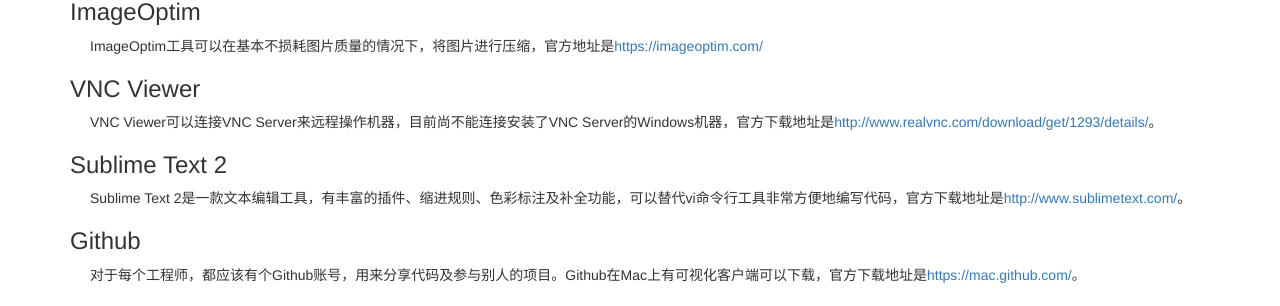
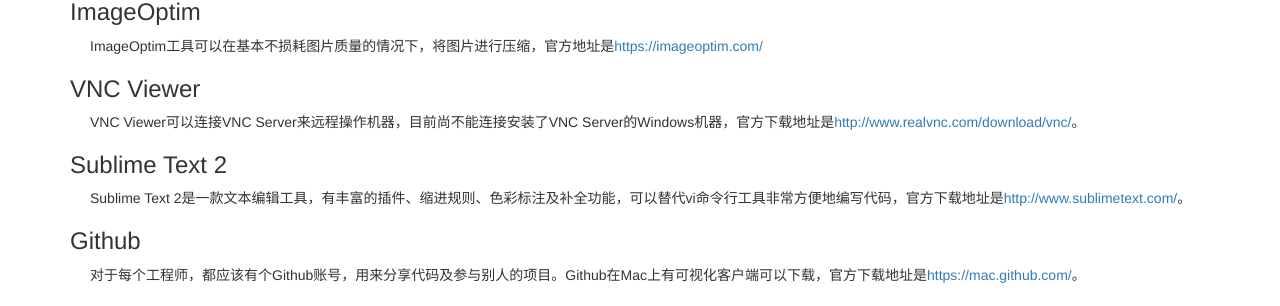
Before and after one commit to yanshuai/blog, a Jekyll site: the page built from _posts/2014-10-20-Mac环境配置.md, in a window 1280 px wide and 900 px high, scrolled down 1524 px. Shown: the part 362-668 px from the top of the window. Built offline with Jekyll 4.4.1, drawn with Linux system fonts in a browser that asks for light colours; nearby versions of some CDN libraries; Markdown is read by kramdown in place of the engine named in the settings; some of the changed lines change nothing that is shown.

Commit message:
更新Mac环境配置

```diff
--- a/_posts/2014-10-20-Mac环境配置.md
+++ b/_posts/2014-10-20-Mac环境配置.md
@@ -96,7 +96,7 @@
 
 ### VNC Viewer
 
-VNC Viewer可以连接VNC Server来远程操作机器，目前尚不能连接安装了VNC Server的Windows机器，官方下载地址是[http://www.realvnc.com/download/get/1293/details/](http://www.realvnc.com/download/get/1293/details/)。
+VNC Viewer可以连接VNC Server来远程操作机器，目前尚不能连接安装了VNC Server的Windows机器，官方下载地址是[http://www.realvnc.com/download/vnc/](http://www.realvnc.com/download/vnc/)。
 
 ### Sublime Text 2
 
```
